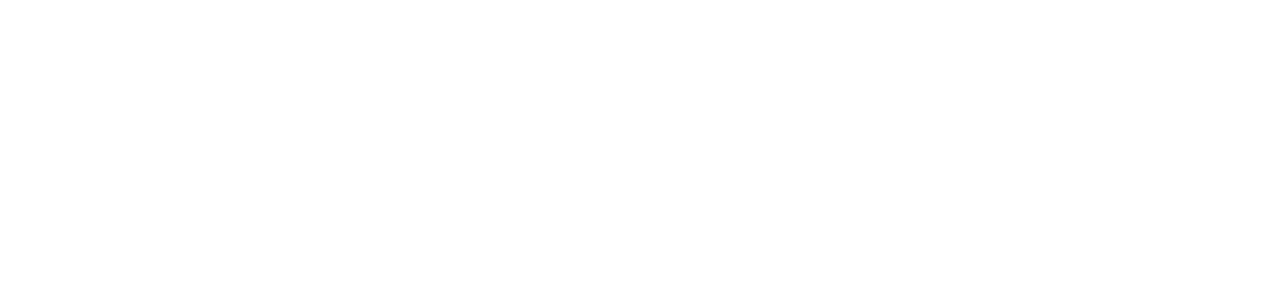
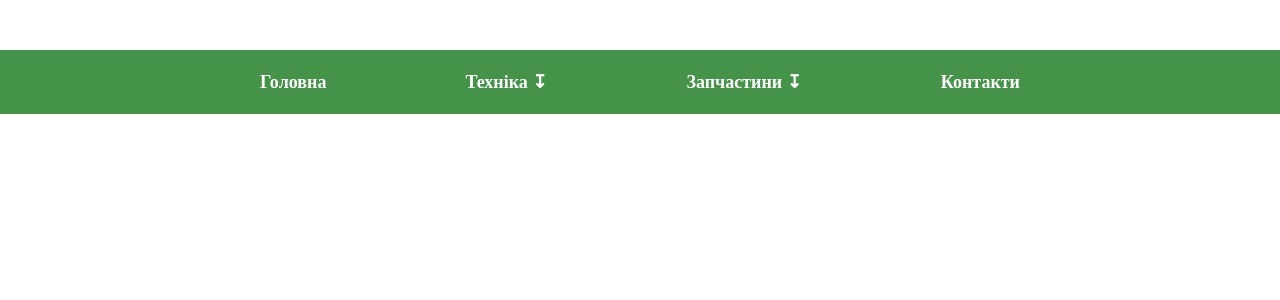
Before and after one commit to vShevtsov1/farmobile-fe, a React (Create React App) app: page /navigation in a window 1280 px wide. Before the commit this address had no page. Shown: the top 300 px of the page. Built offline with nearby package versions, Linux system fonts and the light colour scheme.

Commit message:
added nav menu

```diff
--- a/package.json
+++ b/package.json
@@ -10,6 +10,10 @@
     "animate.css": "^4.1.1",
     "axios": "^1.4.0",
     "react": "^18.2.0",
+
+
+
+
     "react-dom": "^18.2.0",
     "react-notifications-component": "^4.0.1",
     "react-router-dom": "^6.11.0",
--- a/public/index.html
+++ b/public/index.html
@@ -6,7 +6,9 @@
   </head>
   <body>
 
-    <div id="root"></div>
+    <div id="root">
+
+    </div>
 
   </body>
 </html>
--- a/src/App.js
+++ b/src/App.js
@@ -6,6 +6,7 @@
 import "./App.css"
 import {ResetPassword} from "./auth-service/components/ResetPassword";
 import {Activation} from "./auth-service/components/Activation";
+import Navigation from "./main-page-service/components/navigation";
 
 
 
@@ -21,6 +22,7 @@
             <Route path="/forgotpassword" element={<ForgotPassword/>}/>
             <Route path="/resetpassword" element={<ResetPassword/>}/>
             <Route path="/activation" element={<Activation/>}/>
+            <Route path="/navigation" element={<Navigation/>}/>
           </Routes>
         </BrowserRouter>
 
--- /dev/null
+++ b/src/main-page-service/components/navigation.js
@@ -0,0 +1,38 @@
+import "../stylesheets/navigation.css"
+
+const Navigation = () => {
+    return (
+        <nav>
+            <div className="navigation-menu">
+                    <a href="#">Головна</a>
+                <div className="dropdown-menu">
+                    <a href="#">Техніка ↧</a>
+                    <div className="additional-menu-technique">
+                        <a href="#">Вживана техніка</a>
+                        <a href="#">Глибокорозпушувачі</a>
+                        <a href="#">Грейдери</a>
+                        <a href="#">Змішувачі хімікатів</a>
+                        <a href="#">Мульчувачі</a>
+                        <a href="#">Плуги</a>
+                        <a href="#">Ріпакові столи</a>
+                        <a href="#">Розкидачі добрив</a>
+                        <a href="#">Ротаційні борони</a>
+                        <a href="#">Телескопічні навантажувачі</a>
+                    </div>
+                </div>
+
+
+                <div className="dropdown-menu">
+                    <a href="#">Запчастини ↧</a>
+                    <div className="additional-menu-technique">
+                        <a href="#">Сидіння тракторні</a>
+
+                    </div>
+                </div>
+                <a href="#">Контакти</a>
+            </div>
+        </nav>
+    )
+}
+
+export default Navigation
--- /dev/null
+++ b/src/main-page-service/stylesheets/navigation.css
@@ -0,0 +1,80 @@
+nav {
+    position: relative;
+    top: 50px;
+    width: 100%;
+    background: rgba(58, 142, 63, 0.95);
+    height: 4rem;
+    display: flex;
+    justify-content: center;
+    align-items: center;
+    flex-direction: column;
+}
+
+.navigation-menu {
+    display: flex;
+    justify-content: space-between;
+    align-items: center;
+    width: 100%;
+    max-width: 800px;
+    margin: 0 auto;
+    padding: 0;
+}
+
+.navigation-menu a, .dropdown-menu a {
+    text-align: center;
+    color: #fff;
+    font-size: 18px;
+    font-weight: bold;
+    text-decoration: none;
+    padding: 20px;
+    box-sizing: border-box;
+    transition: background-color 0.3s ease;
+}
+
+.navigation-menu a:hover {
+    color: #fbff2e;
+}
+
+.dropdown-menu {
+    position: relative;
+}
+
+.dropdown-menu .additional-menu-technique {
+    position: absolute;
+    top: 100%;
+    left: -2rem;
+    display: none;
+    width: calc(100% + 80px); /* Increase width to be wider than the navigation menu */
+    margin-top: 20px;
+    background: rgba(58, 142, 63, 0.95);
+    padding: 20px;
+    box-sizing: border-box;
+}
+
+.dropdown-menu .additional-menu-technique a {
+    text-align: left;
+}
+
+.dropdown-menu:hover .additional-menu-technique {
+    display: block;
+    animation: slide-down 1s ease forwards;
+}
+
+.additional-menu-technique a {
+    display: block;
+    color: #fff;
+    font-size: 16px;
+    text-decoration: none;
+    padding: 10px 0;
+}
+
+@keyframes slide-down {
+    from {
+        opacity: 0;
+        transform: translateY(-10px);
+    }
+    to {
+        opacity: 1;
+        transform: translateY(0);
+    }
+}
```
